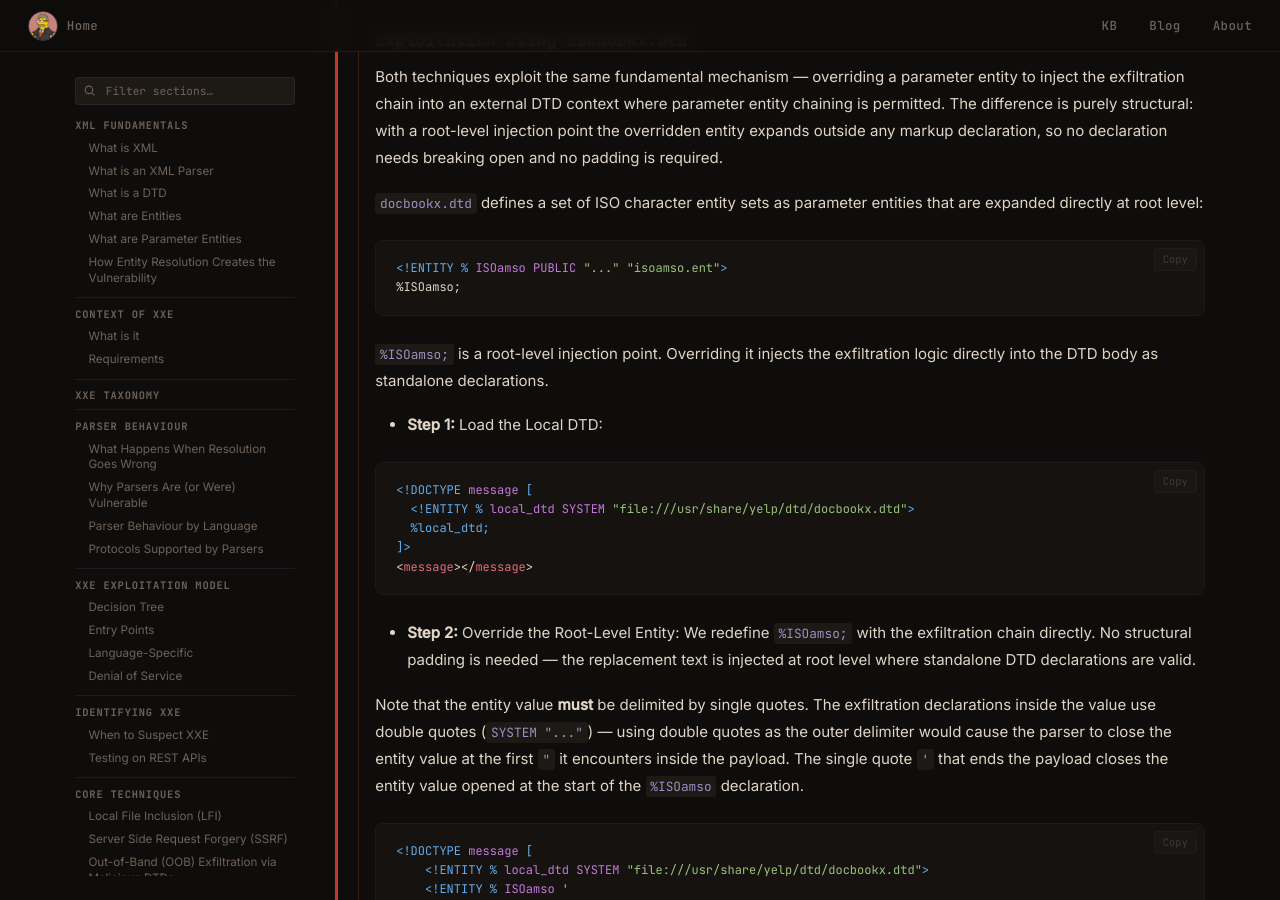
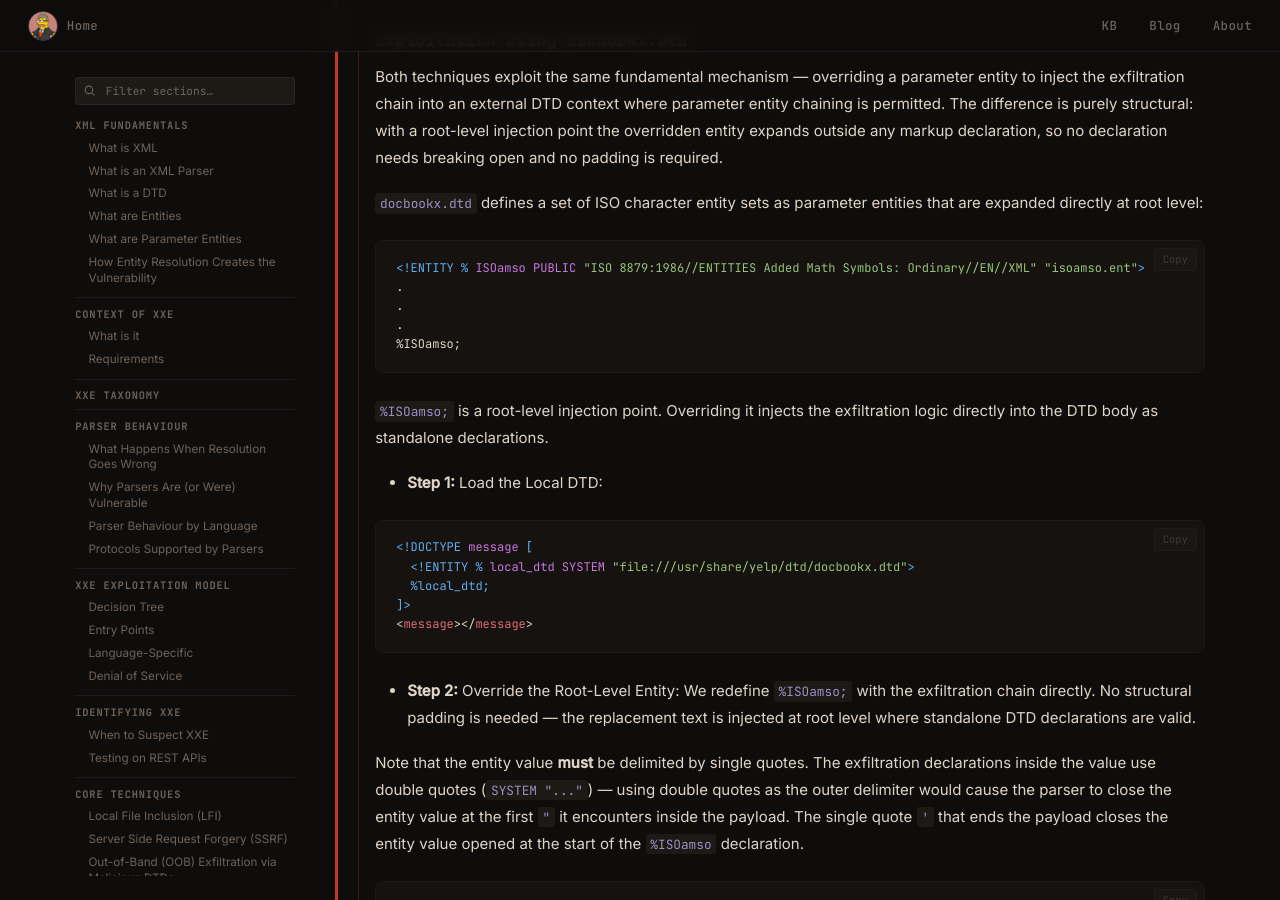
Before and after one commit to HansMolemanPNG/hansmolemanpng.github.io, an MkDocs documentation site: the page built from docs/kb/injection-attacks/xxe.md, in a window 1280 px wide and 900 px high, scrolled down 42870 px. Built offline with MkDocs 1.6.1, drawn with Linux system fonts in a browser that asks for light colours; nearby versions of some CDN libraries; comment, search, counter and statistics services are not loaded.

Commit message:
Update xxe.md

````diff
--- a/docs/kb/injection-attacks/xxe.md
+++ b/docs/kb/injection-attacks/xxe.md
@@ -1469,8 +1469,11 @@ Both techniques exploit the same fundamental mechanism — overriding a paramete
 
 `docbookx.dtd` defines a set of ISO character entity sets as parameter entities that are expanded directly at root level:
 
-```
-<!ENTITY % ISOamso PUBLIC "..." "isoamso.ent">
+```XML
+<!ENTITY % ISOamso PUBLIC "ISO 8879:1986//ENTITIES Added Math Symbols: Ordinary//EN//XML" "isoamso.ent">
+.
+.
+.
 %ISOamso;
 ```
 
````
